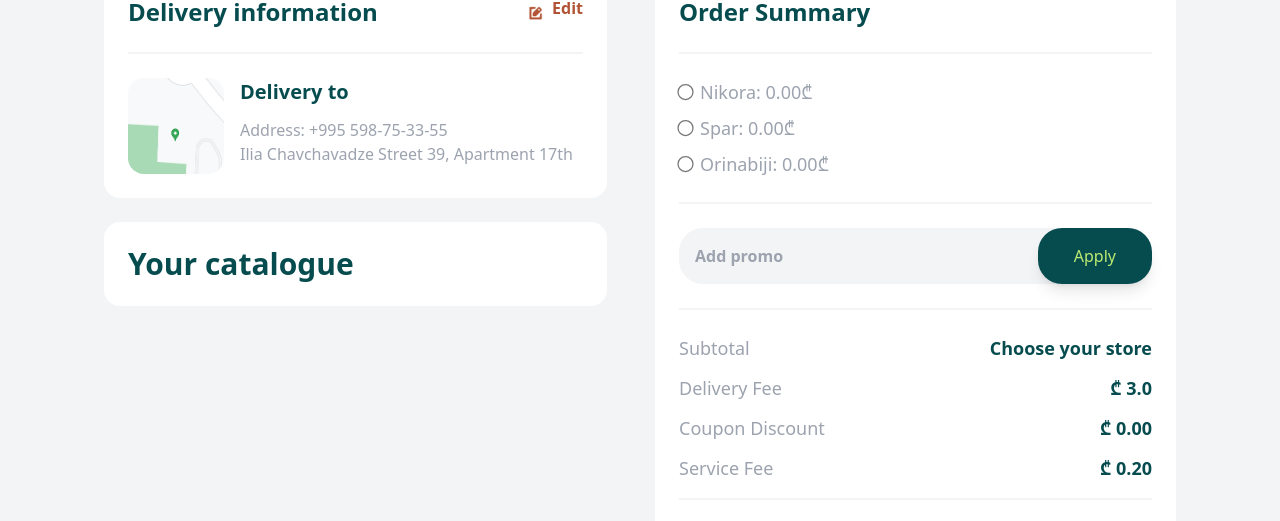
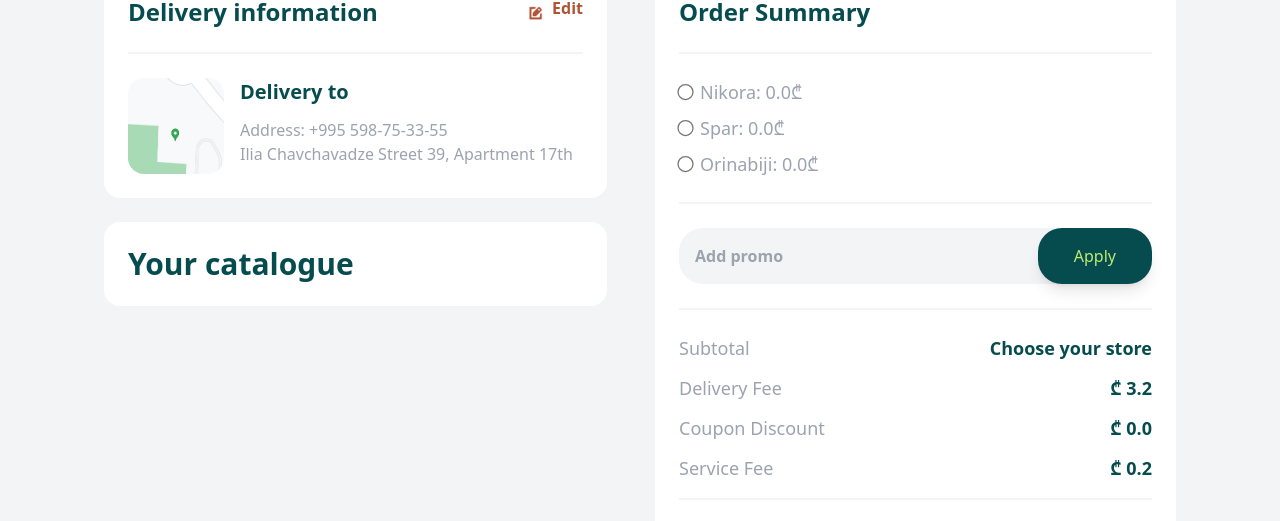
Before and after one commit to Giviko28/Grocery-Shop, a React (Vite) app: page /checkout in a window 1280 px wide. Shown: the part 184-705 px from the top of the page. Built offline with nearby package versions, Linux system fonts and the light colour scheme; what tailwindcss-animated would draw is missing.

Commit message:
fixed state issues

```diff
--- a/src/components/checkout/Payment.jsx
+++ b/src/components/checkout/Payment.jsx
@@ -5,6 +5,10 @@ import { useCartContext } from "../../context/CartContext.jsx";
 export const Payment = () => {
   const [clicked, setClicked] = useState({});
   const { cart, setCart } = useCartContext();
+
+  const deliveryFee = 3.2;
+  const serviceFee = 0.2;
+  const totalFees = deliveryFee + serviceFee;
 
   const calculateTotal = (storeToCalculate) => {
     return cart.reduce((sum, item) => {
@@ -66,7 +70,7 @@ export const Payment = () => {
               >
                 {store.name[0].toUpperCase() +
                   store.name.slice(1, store.name.length)}
-                : {store.total.toFixed(2)}₾
+                : {store.total.toFixed(1)}₾
               </label>
             </div>
           ))}
@@ -90,21 +94,23 @@ export const Payment = () => {
           <p className="text-gray-400">Subtotal</p>
           <p className="text-primary font-bold">
             {clicked.total
-              ? `₾ ${clicked.total.toFixed(2)}`
+              ? `₾ ${stores
+                  .find((store) => store.name === clicked.name)
+                  .total.toFixed(1)}`
               : "Choose your store"}
           </p>
         </div>
         <div className="flex justify-between">
           <p className="text-gray-400">Delivery Fee</p>
-          <p className="text-primary font-bold">₾ 3.0</p>
+          <p className="text-primary font-bold">₾ {deliveryFee}</p>
         </div>
         <div className="flex justify-between">
           <p className="text-gray-400">Coupon Discount</p>
-          <p className="text-primary font-bold">₾ 0.00</p>
+          <p className="text-primary font-bold">₾ 0.0</p>
         </div>
         <div className="flex justify-between">
           <p className="text-gray-400">Service Fee</p>
-          <p className="text-primary font-bold">₾ 0.20</p>
+          <p className="text-primary font-bold">₾ {serviceFee}</p>
         </div>
       </div>
       <GrayLine />
@@ -112,7 +118,10 @@ export const Payment = () => {
         <p className="">Total</p>
         <p>
           {clicked.total
-            ? `₾ ${(clicked.total + 3.2).toFixed(2)}`
+            ? `₾ ${(
+                stores.find((store) => store.name === clicked.name).total +
+                totalFees
+              ).toFixed(2)}`
             : "Choose your store"}
         </p>
       </div>
```
